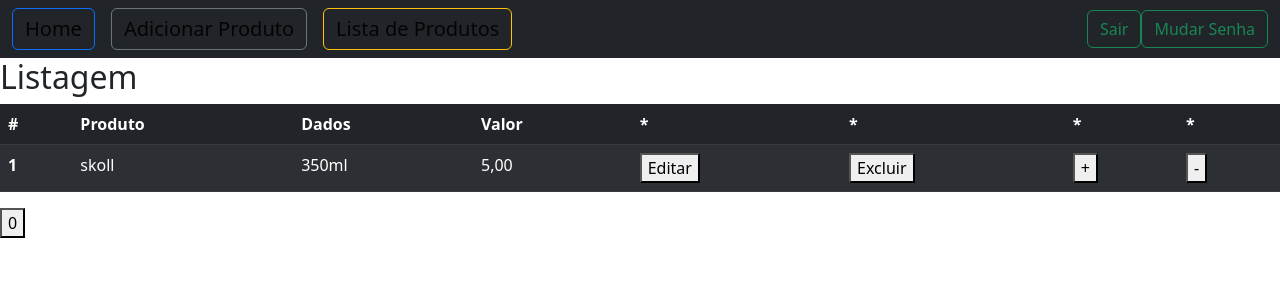
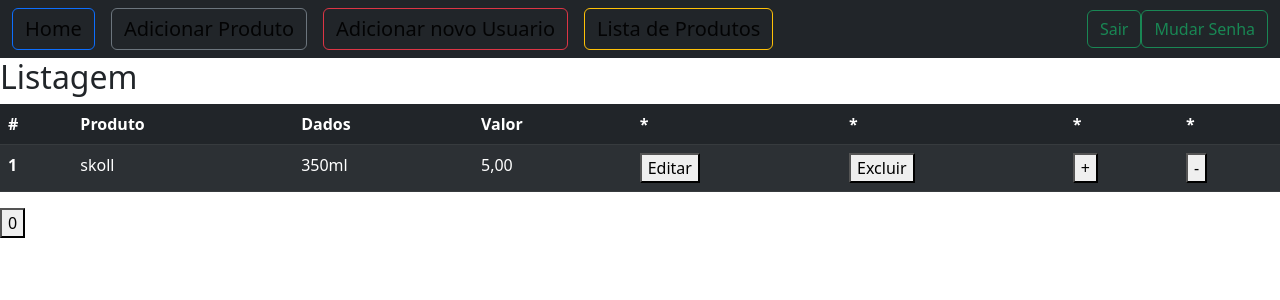
Before and after one commit to joaobatistafrontend/app-cart, a Django app: page /list/ in a window 1280 px wide. Shown: the top 300 px of the page. Run offline with Django 4.2, Linux system fonts and the light colour scheme; a user stored in the database is signed in; data comes from the database, SQL or seed files in the repository; both versions use the stored data as it was after the commit.

Commit message:
modo de criacao de user com permisoes na view(usuario ja ira com algumas permission)

```diff
--- a/core/views.py
+++ b/core/views.py
@@ -18,6 +18,7 @@ class SingUPView(TemplateView):
         fomr = UserCreationForm(request.POST)
         if fomr.is_valid():
             user = fomr.save()
+            # user.user_permissions.add(20)
             return redirect('login')
         else:
             fomr = UserCreationForm()
--- a/templates/base.html
+++ b/templates/base.html
@@ -13,22 +13,31 @@
         <div class="container-fluid">
             <form class="d-flex" role="search">
 
-            <button class="navbar-brand btn btn-outline-primary" type="button" onclick="location.href='{% url 'home'%}'">Home</button>
-            {% if user.is_authenticated%}
-                <button class="navbar-brand btn btn-outline-secondary" type="button" onclick="location.href='{% url 'creat'%}'">Adicionar Produto</button>
-                <button class="navbar-brand btn btn-outline-warning" type="button" onclick="location.href='{% url 'list'%}'">Lista de Produtos</button>
-            {%endif%}
+            <button class="navbar-brand btn btn-outline-primary" type="button" onclick="location.href='{% url 'home' %}'">Home</button>
+            {% if user.is_authenticated %}
+
+                {% if perms.contenttypes.view_contenttype%}
+                    <button class="navbar-brand btn btn-outline-secondary" type="button" onclick="location.href='{% url 'creat' %}'">Adicionar Produto</button>
+
+                    {% if perms.usuario.add_user%}
+                        <button class="navbar-brand btn btn-outline-danger" type="button" onclick="location.href='{% url 'singup' %}'">Adicionar novo Usuario</button>
+                    {%endif%}
+
+                   {% endif %}
+
+                <button class="navbar-brand btn btn-outline-warning" type="button" onclick="location.href='{% url 'list' %}'">Lista de Produtos</button>
+            {% endif %}
         </form>
 
 
           <form class="d-flex" role="search">
-            {% if user.is_authenticated%}
-                <button class="btn btn-outline-success" type="button" onclick="location.href='{% url 'logout'%}'">Sair</button>
-                <button class="btn btn-outline-success" type="button" onclick="location.href='{% url 'password_change'%}'">Mudar Senha</button>
-            {%else%}
-                <button class="btn btn-primary" type="button" onclick="location.href='{% url 'singup'%}'">Cadastra-se</button>
-                <button class="btn btn-primary" type="button" onclick="location.href='{% url 'login'%}'">Login</button>
-            {%endif%}
+            {% if user.is_authenticated %}
+                <button class="btn btn-outline-success" type="button" onclick="location.href='{% url 'logout' %}'">Sair</button>
+                <button class="btn btn-outline-success" type="button" onclick="location.href='{% url 'password_change' %}'">Mudar Senha</button>
+            {% else %}
+                <button class="btn btn-primary" type="button" onclick="location.href='{% url 'singup' %}'">Cadastra-se</button>
+                <button class="btn btn-primary" type="button" onclick="location.href='{% url 'login' %}'">Login</button>
+            {% endif %}
 
           </form>
         </div>
@@ -37,10 +46,10 @@
 
 
 
-    {%block content%}
+    {% block content %}
 
 
 
-    {%endblock%}
+    {% endblock %}
 </body>
 </html>
--- a/templates/crud/list.html
+++ b/templates/crud/list.html
@@ -1,6 +1,6 @@
 {% extends 'base.html' %}
 
-{%block content%}
+{% block content %}
 <h2>Listagem</h2>
 
 
@@ -18,33 +18,33 @@
           <th scope="col">*</th>
           <th scope="col">*</th>
           <th scope="col">*</th>
-        {%endif%}
+        {% endif %}
 
       </tr>
     </thead>
     <tbody>
-        {%for pro in produtos %}
+        {% for pro in produtos %}
             <tr>
                 <th scope="row">1</th>
                 <td>{{ pro.nome }}</td>
                 <td>{{ pro.dados }}</td>
                 <td id="valor">{{ pro.valor }}</td>
 
-                {%if perms.core.change_produto%}
+                {% if perms.core.change_produto %}
                   <td><button  onclick="location.href = '{% url 'update' pro.pk  %}'" >Editar</button></td>
-                {%endif%}
+                {% endif %}
 
                 {% if perms.core.delete_produto %}
                   <td><button  onclick="location.href = '{% url 'deleta' pro.pk %}'" >Excluir</button></td>
                 {% endif %}
 
 
-                {% if perms.core.add_produto %}
+                {% if perms.contenttypes.view_contenttype %}
                   <td><button >+</button></td>
                   <td><button >-</button></td>
-                {%endif%}
+                {% endif %}
             </tr>
-      {%endfor%}
+      {% endfor %}
 
     </tbody>
   </table>
```
Also changed, not shown: db.sqlite3.
